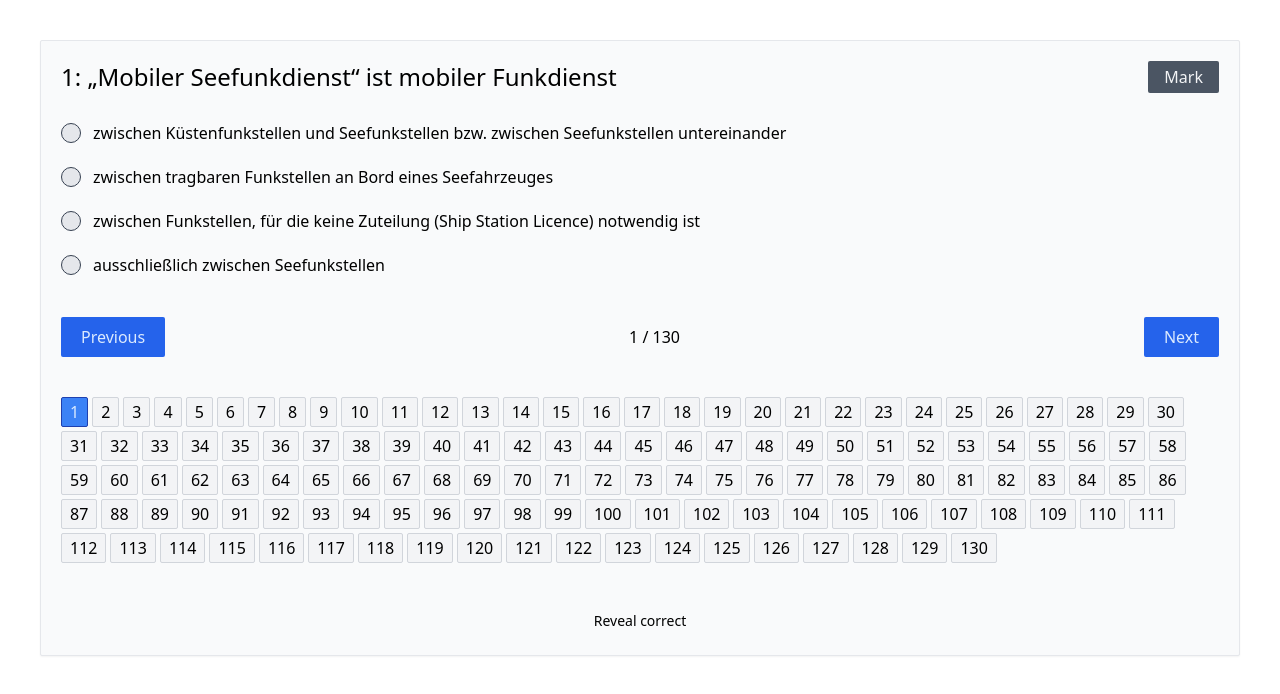
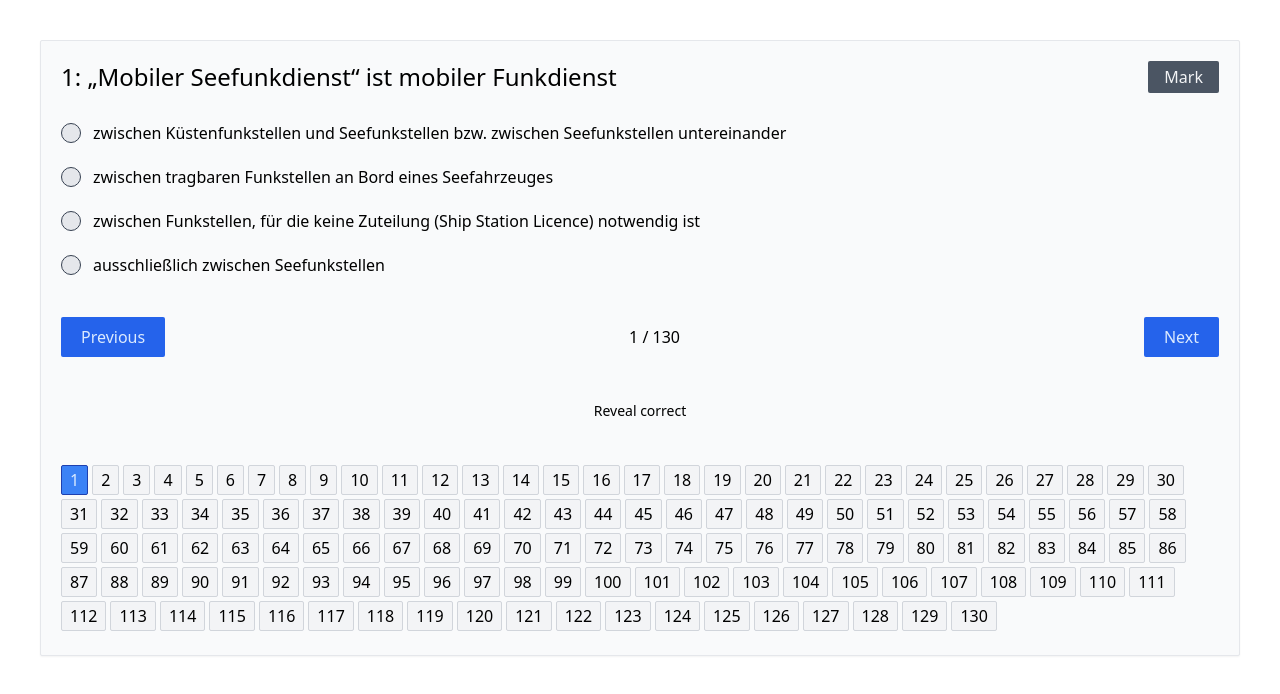
Before and after one commit to leonidlezner/quiz, a React (Vite) app: page / in a window 1280 px wide. Shown: the top 694 px of the page. Built offline with nearby package versions, Linux system fonts and the light colour scheme.

Commit message:
Changing layout

```diff
--- a/src/App.tsx
+++ b/src/App.tsx
@@ -194,6 +194,17 @@ export default function App() {
         </button>
       </div>
 
+      <div className="mt-10 text-center">
+        <button
+          onClick={() => setRevealCorrect((rev) => !rev)}
+          className={
+            "px-2 py-1 text-sm " + (revealCorrect ? "bg-yellow-200" : "")
+          }
+        >
+          Reveal correct
+        </button>
+      </div>
+
       <div className="mt-10 flex flex-wrap">
         {questions.map((question: IQuestion, index: number) => (
           <div key={question.id}>
@@ -220,17 +231,6 @@ export default function App() {
           </div>
         ))}
       </div>
-
-      <div className="mt-10 text-center">
-        <button
-          onClick={() => setRevealCorrect((rev) => !rev)}
-          className={
-            "px-2 py-1 text-sm " + (revealCorrect ? "bg-yellow-200" : "")
-          }
-        >
-          Reveal correct
-        </button>
-      </div>
     </div>
   );
 }
```
